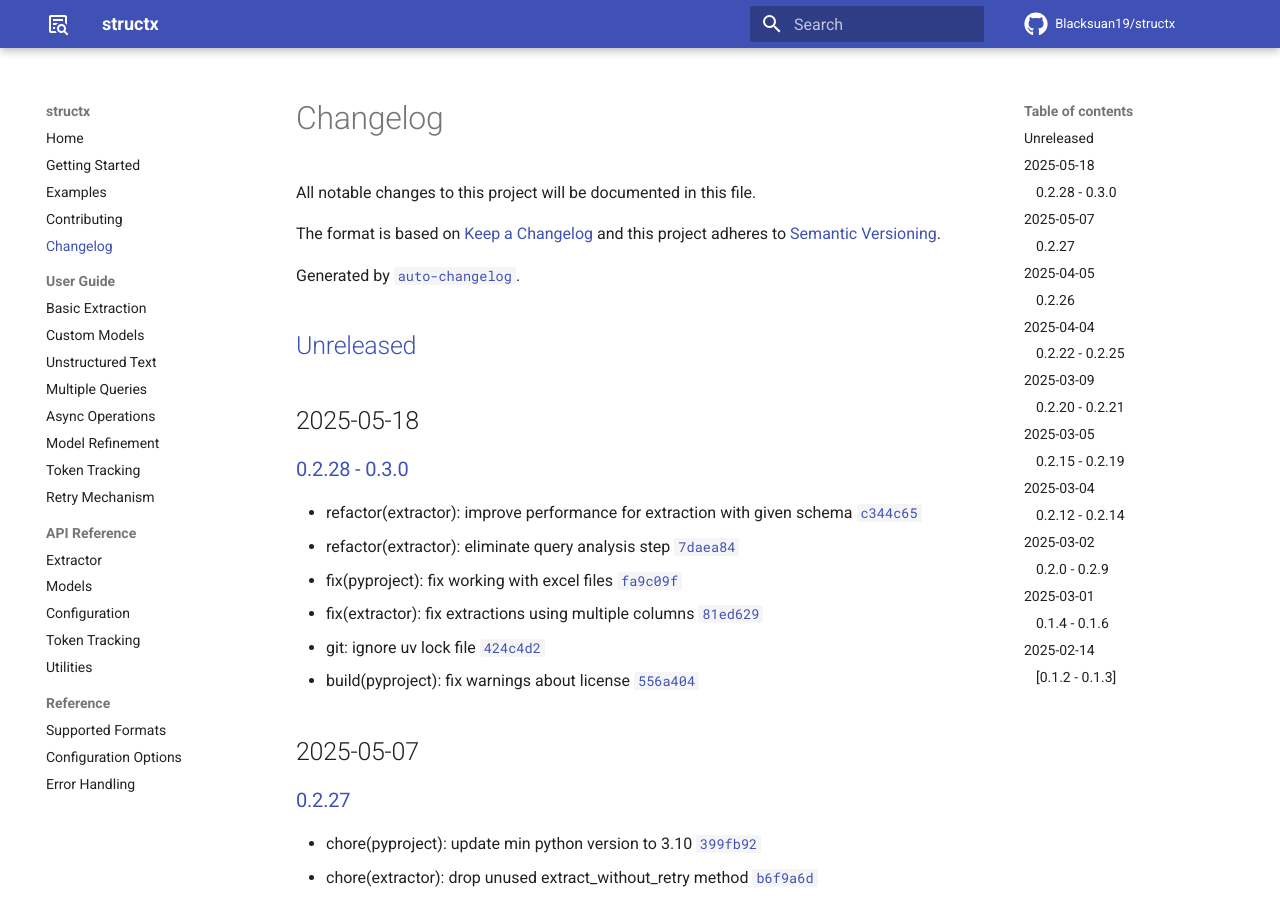
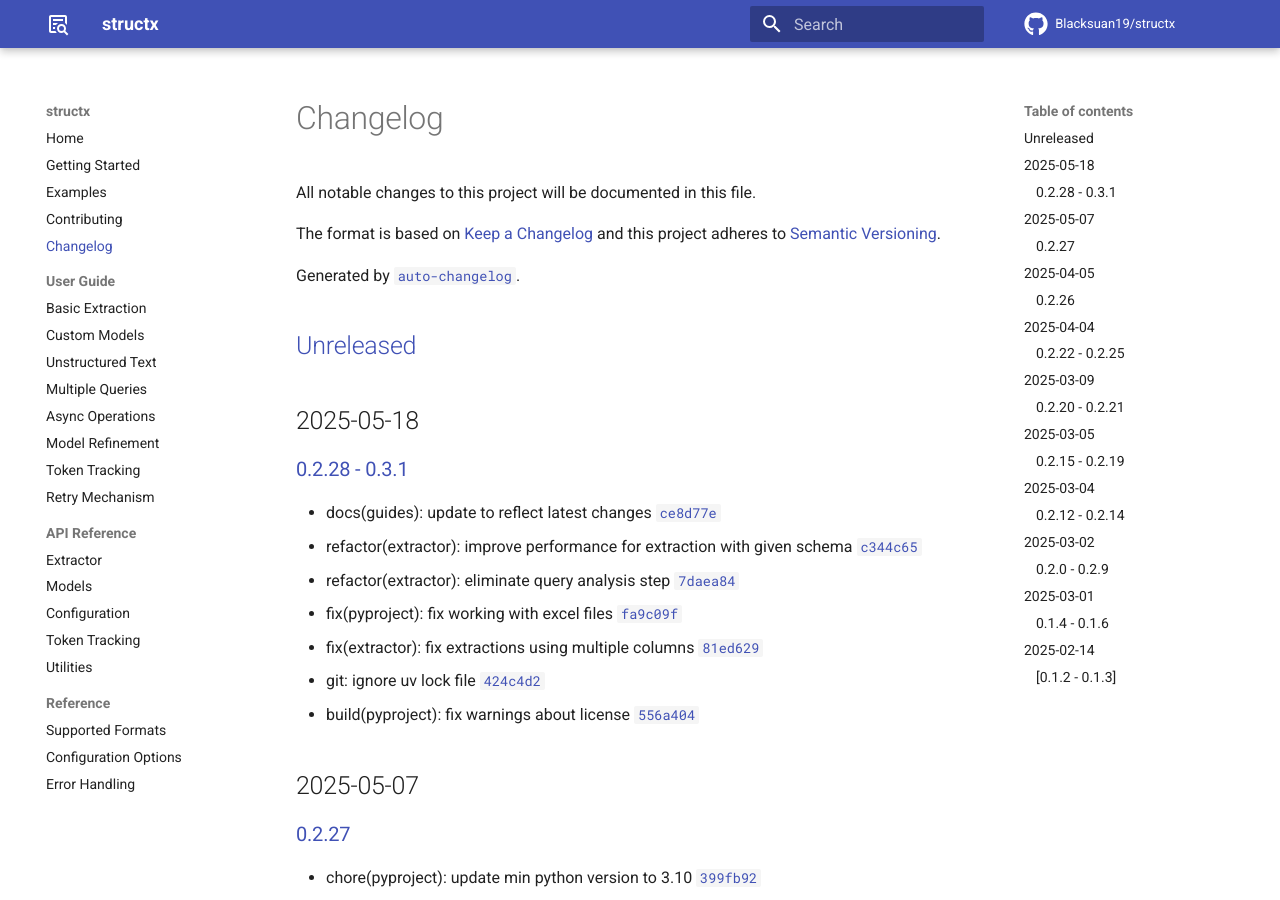
Before and after one commit to Blacksuan19/structx, an MkDocs documentation site: the page built from docs/changelog.md, in a window 1280 px wide and 900 px high. Built offline with MkDocs 1.6.1 and Material for MkDocs 9.7.7, drawn with Linux system fonts in a browser that asks for light colours; comment, search, counter and statistics services are not loaded.

Commit message:
docs(changelog): regenerate changelog for 0.3.1

```diff
--- a/docs/changelog.md
+++ b/docs/changelog.md
@@ -7,12 +7,13 @@ and this project adheres to [Semantic Versioning](https://semver.org/spec/v2.0.0
 
 Generated by [`auto-changelog`](https://github.com/CookPete/auto-changelog).
 
-## [Unreleased](https://github.com/Blacksuan19/structx/compare/0.3.0...HEAD)
+## [Unreleased](https://github.com/Blacksuan19/structx/compare/0.3.1...HEAD)
 
 ## 2025-05-18
 
-### [0.2.28 - 0.3.0](https://github.com/Blacksuan19/structx/compare/0.2.27...0.3.0)
+### [0.2.28 - 0.3.1](https://github.com/Blacksuan19/structx/compare/0.2.27...0.3.1)
 
+- docs(guides): update to reflect latest changes [`ce8d77e`](https://github.com/Blacksuan19/structx/commit/ce8d77e0896fd736e1a1955fc1eff5485a4a27c6)
 - refactor(extractor): improve performance for extraction with given schema [`c344c65`](https://github.com/Blacksuan19/structx/commit/c344c65b061e1b1a8ccf933dd8bc16341c56075c)
 - refactor(extractor): eliminate query analysis step [`7daea84`](https://github.com/Blacksuan19/structx/commit/7daea84871cf90fc4b70f9b908dc6876a5c78508)
 - fix(pyproject): fix working with excel files [`fa9c09f`](https://github.com/Blacksuan19/structx/commit/fa9c09fd7b630567b08360e9b08bc1d4faae6387)
```
